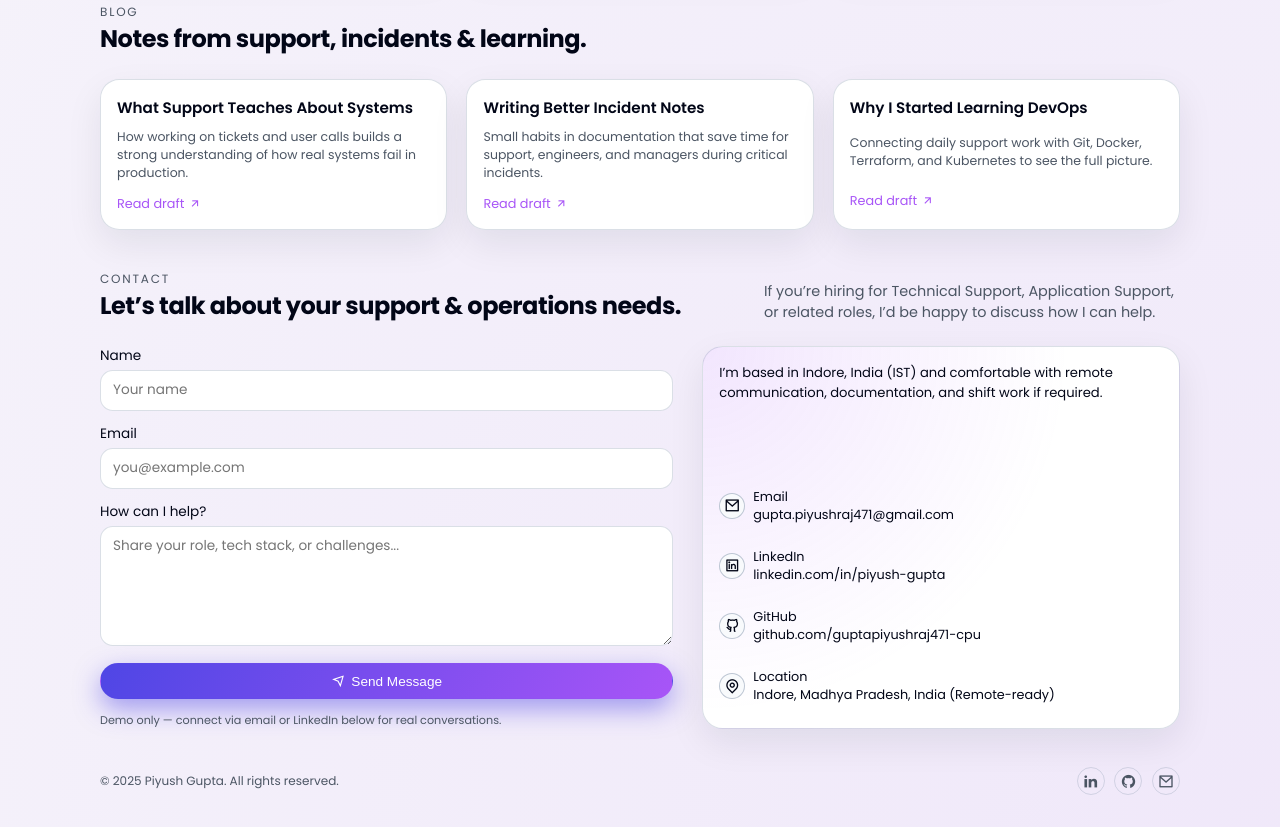
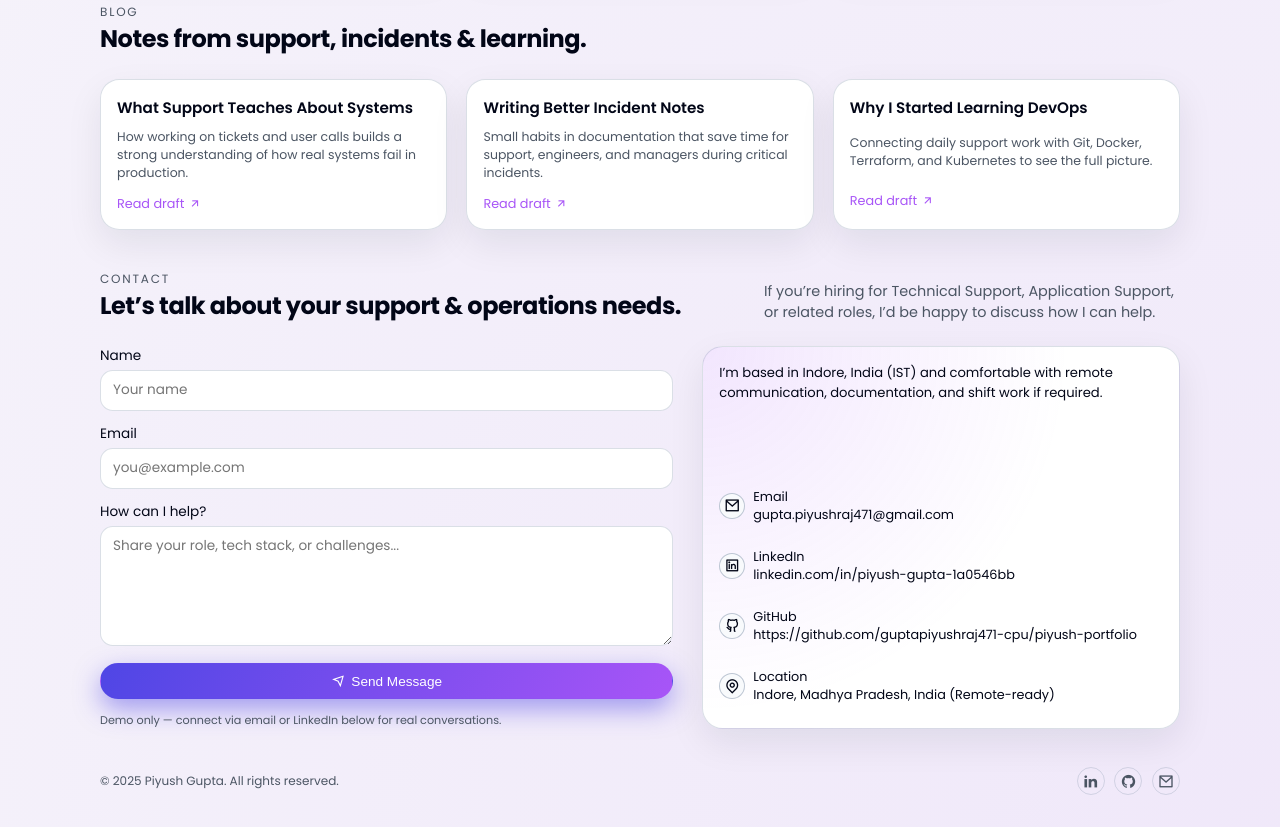
Before and after one commit to guptapiyushraj471-cpu/piyush-portfolio, a plain HTML site: page index.html in a window 1280 px wide. Shown: the part 3655-4482 px from the top of the page. Drawn offline with nearby package versions, Linux system fonts and the light colour scheme.

Commit message:
update resume

```diff
--- a/index.html
+++ b/index.html
@@ -1726,7 +1726,7 @@
               </div>
               <div>
                 <div>LinkedIn</div>
-                <a href="linkedin.com/in/piyush-gupta-1a0546bb " target="_blank" rel="noreferrer">linkedin.com/in/piyush-gupta</a>
+                <a href="linkedin.com/in/piyush-gupta-1a0546bb" target="_blank" rel="noreferrer">linkedin.com/in/piyush-gupta-1a0546bb</a>
               </div>
             </div>
             <div class="contact-item">
@@ -1735,7 +1735,7 @@
               </div>
               <div>
                 <div>GitHub</div>
-                <a href="https://github.com/guptapiyushraj471-cpu/piyush-portfolio" target="_blank" rel="noreferrer">github.com/guptapiyushraj471-cpu</a>
+                <a href="https://piyush-portfolio-rosy.vercel.app/" target="_blank" rel="noreferrer">https://github.com/guptapiyushraj471-cpu/piyush-portfolio</a>
               </div>
             </div>
             <div class="contact-item">
```
